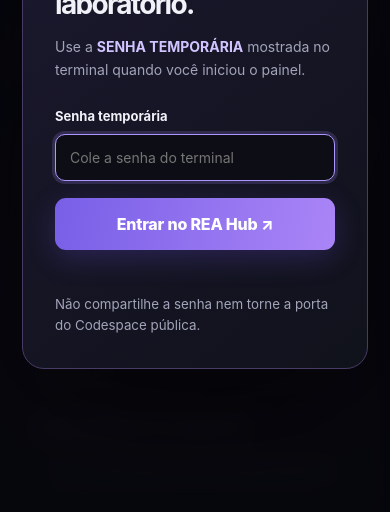
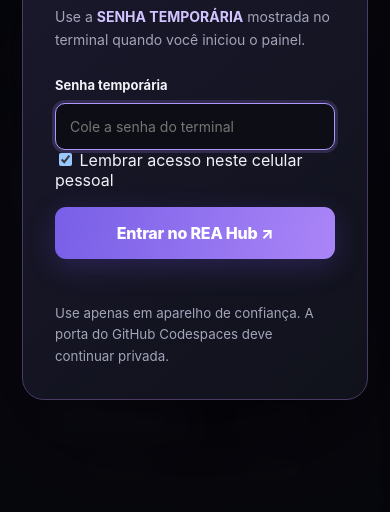
Before and after one commit to alissonswaress-hub/Rea-Workspace, a website: page painel/public/index.html in a window 390 px wide. Shown: the part 330-842 px from the top of the page. Drawn offline with Linux system fonts and the light colour scheme.

Commit message:
feat: installable mobile REA Hub with remember-device and home screen instructions

```diff
--- a/painel/public/index.html
+++ b/painel/public/index.html
@@ -5,7 +5,11 @@
   <meta name="viewport" content="width=device-width, initial-scale=1, viewport-fit=cover">
   <meta name="color-scheme" content="dark">
   <meta name="theme-color" content="#0b0b12">
-  <meta name="description" content="Central privada para análise de arquivos com REA e Hopper no GitHub Codespaces.">
+  <meta name="description" content="REA Hub privado: engenharia reversa e análise de APK diretamente do celular.">
+  <link rel="manifest" href="/manifest.webmanifest">
+  <link rel="icon" href="/icon.svg" type="image/svg+xml">
+  <meta name="apple-mobile-web-app-capable" content="yes">
+  <meta name="apple-mobile-web-app-status-bar-style" content="black-translucent">
   <title>REA Hub | Central de Análise</title>
   <link rel="stylesheet" href="/styles.css">
   <script src="/app.js" defer></script>
@@ -21,6 +25,7 @@
         <span class="pill" id="pill-rea"><span class="dot"></span> REA</span>
         <span class="pill" id="pill-hopper"><span class="dot"></span> Hopper</span>
         <span class="pill" id="pill-jadx"><span class="dot"></span> JADX</span>
+        <button type="button" class="icon-btn" id="btn-mobile-help" aria-label="Acesso fácil no celular" title="Adicionar REA Hub à tela inicial">⌂</button>
         <button type="button" class="icon-btn" id="btn-lock" aria-label="Bloquear painel" title="Bloquear painel">⏻</button>
       </div>
     </header>
@@ -35,6 +40,10 @@
         </div>
       </section>
 
+      <div class="mobile-quickstart" id="mobile-quickstart">
+        <div><strong>📱 Acesse com um toque da próxima vez</strong><p>Abra o REA Hub pelo Chrome e use <b>⋮ → Adicionar à tela inicial</b>. O ícone ficará junto dos seus aplicativos. Deixe a porta do Codespace <b>privada</b>.</p></div>
+        <button type="button" id="btn-install" class="btn-secondary">Ver como instalar</button>
+      </div>
       <div class="dashboard">
         <section class="panel start-panel" aria-labelledby="title-start">
           <div class="panel-top">
@@ -140,10 +149,11 @@
       <form id="login-form">
         <label class="field-label" for="access-token">Senha temporária</label>
         <input id="access-token" class="text-field" type="password" required spellcheck="false" autocomplete="off" placeholder="Cole a senha do terminal">
+        <label class="remember-phone"><input id="remember-phone" type="checkbox" checked> Lembrar acesso neste celular pessoal</label>
         <button class="btn-primary" type="submit">Entrar no REA Hub ↗</button>
         <p id="login-error" class="error-text" role="alert"></p>
       </form>
-      <small>Não compartilhe a senha nem torne a porta do Codespace pública.</small>
+      <small>Use apenas em aparelho de confiança. A porta do GitHub Codespaces deve continuar privada.</small>
     </div>
   </div>
 </body>
```
